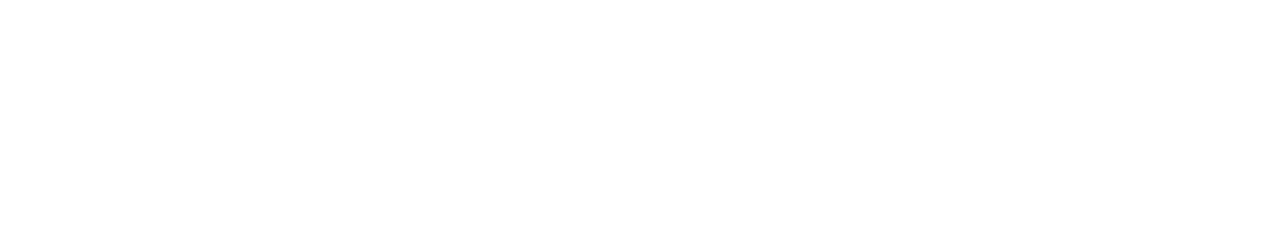
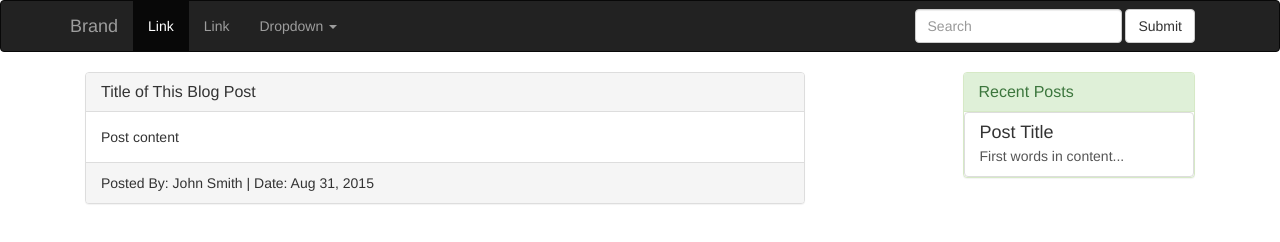
Before and after one commit to zvbsm/TestProject02, a website: page app/index.html in a window 1280 px wide. Drawn offline with nearby package versions, Linux system fonts and the light colour scheme.

Commit message:
Updating html template
Using bootstrap to create the template for the page
Added navbar,
main div to hold the blog posts including a header and footer for each
post. this will hold the title of the post, the auther, and timestamp
added side bar to list the last 5 posts and direct link to each one.

```diff
--- /dev/null
+++ b/app/css/custom.css
@@ -0,0 +1,7 @@
+.zeroPad {
+	padding: 0;
+}
+
+.zeroMargin {
+	margin: 0;
+}
--- a/app/index.html
+++ b/app/index.html
@@ -2,11 +2,86 @@
 <html ng-app="blogApp">
   <head>
   	<link rel="stylesheet" href="../bower_components/bootstrap/dist/css/bootstrap.css" type="text/css"/>
+  	<link rel="stylesheet" href="css/custom.css" type="text/css"/>
     <script src="../bower_components/angular/angular.js"></script>
     <script src="../bower_components/jquery/dist/jquery.js"></script>
     <script src="../bower_components/bootstrap/dist/js/bootstrap.js"></script>
     <script src="js/blogApp.js"></script>
   </head>
   <body>
+  	<nav class="navbar navbar-inverse">
+      <div class="container">
+    <!-- Brand and toggle get grouped for better mobile display -->
+        <div class="navbar-header">
+          <button type="button" class="navbar-toggle collapsed" data-toggle="collapse" data-target="#bs-example-navbar-collapse-1" aria-expanded="false">
+            <span class="sr-only">Toggle navigation</span>
+            <span class="icon-bar"></span>
+            <span class="icon-bar"></span>
+            <span class="icon-bar"></span>
+          </button>
+          <a class="navbar-brand" href="#">Brand</a>
+        </div>
+
+    <!-- Collect the nav links, forms, and other content for toggling -->
+        <div class="collapse navbar-collapse" id="bs-example-navbar-collapse-1">
+          <ul class="nav navbar-nav">
+            <li class="active"><a href="#">Link <span class="sr-only">(current)</span></a></li>
+            <li><a href="#">Link</a></li>
+            <li class="dropdown">
+              <a href="#" class="dropdown-toggle" data-toggle="dropdown" role="button" aria-haspopup="true" aria-expanded="false">Dropdown <span class="caret"></span></a>
+              <ul class="dropdown-menu">
+                <li><a href="#">Action</a></li>
+                <li><a href="#">Another action</a></li>
+                <li><a href="#">Something else here</a></li>
+                <li role="separator" class="divider"></li>
+                <li><a href="#">Separated link</a></li>
+                <li role="separator" class="divider"></li>
+                <li><a href="#">One more separated link</a></li>
+              </ul>
+            </li>
+          </ul>
+          <form class="navbar-form navbar-right pull-right" role="search">
+            <div class="form-group">
+              <input type="text" class="form-control" placeholder="Search">
+            </div>
+            <button type="submit" class="btn btn-default">Submit</button>
+          </form>
+        </div><!-- /.navbar-collapse -->
+      </div><!-- /.container-fluid -->
+    </nav>
+    <div class="container">
+      <div class="row">
+        <div class="col-md-8">
+   	      <div class="container-fluid">
+            <div class="panel panel-default"><!--angular repeat panel for each post here-->
+              <div class="panel-heading">
+                <h3 class="panel-title">Title of This Blog Post</h3>
+              </div>
+              <div class="panel-body">
+                Post content
+              </div>
+              <div class="panel-footer">Posted By: John Smith | Date: Aug 31, 2015</div>
+            </div><!--end angular's repeat-->
+  	      </div><!--End container-fluid-->
+        </div><!--End column md 8-->
+        <div class="col-md-3 pull-right">
+      	  <div class="container-fluid">
+            <div class="panel panel-success zeroMargin">
+              <div class="panel-heading">
+                <h3 class="panel-title">Recent Posts</h3>
+              </div>
+              <div class="panel-body zeroPad">
+              	<div class="list-group zeroMargin"><!--angular repeat last 5 blog posts-->
+                  <a href="#" class="list-group-item">
+                    <h4 class="list-group-item-heading">Post Title</h4>
+                    <p class="list-group-item-text">First words in content...</p>
+                  </a>
+                </div><!--end angular repeat last 5 blog posts-->
+              </div>
+            </div><!--end side panel-->
+          </div><!--end side container-fluid-->
+        </div><!--end side column 4 div-->
+      </div><!--end page row-->
+    </div><!--end page container below nav bar-->
   </body>
 </html>
```
Also changed, not shown: README.md.
